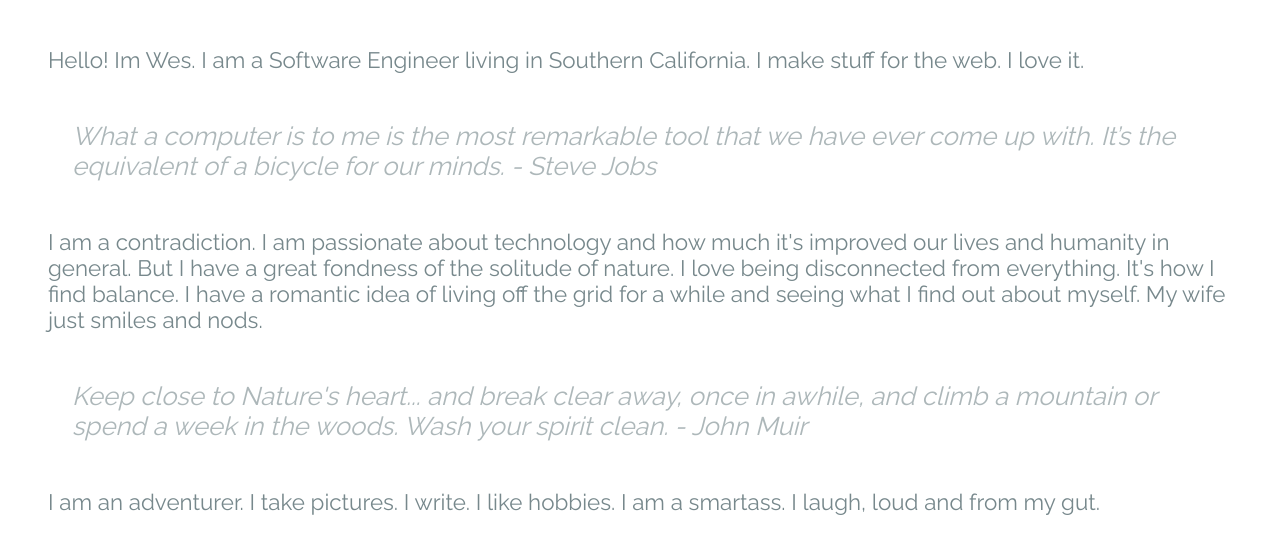
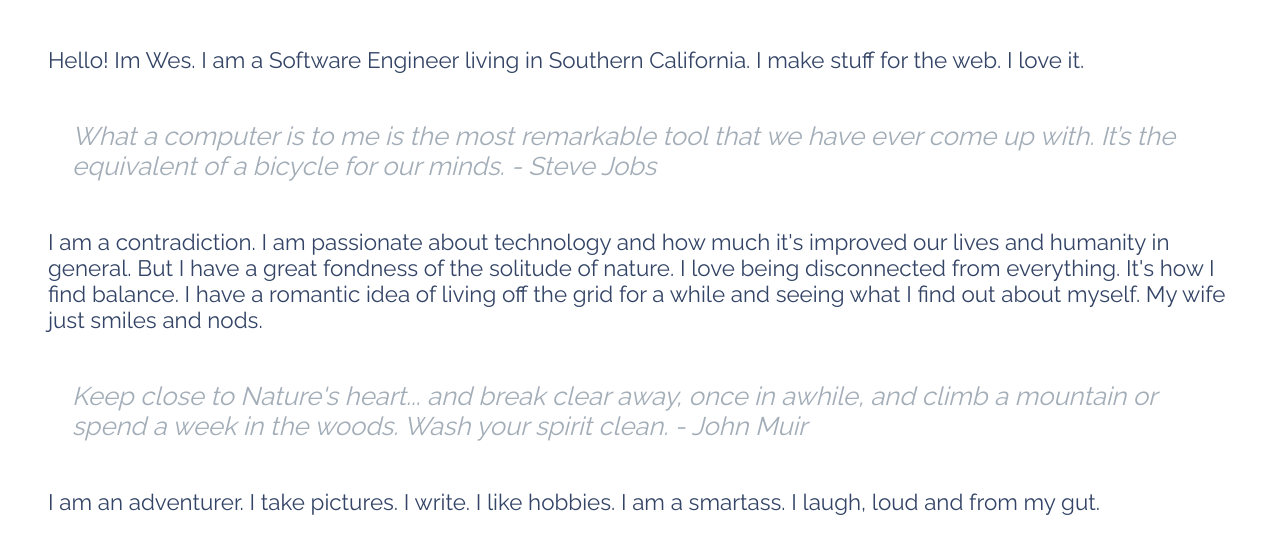
Before and after one commit to westlywright/west_ly, a website: page index.html in a window 1280 px wide. Shown: the part 402-938 px from the top of the page. Drawn offline with Linux system fonts and the light colour scheme.

Commit message:
Added some variables

```diff
--- a/dist/css/main.css
+++ b/dist/css/main.css
@@ -63,6 +63,9 @@ article, aside, details, figcaption, figure, footer, header, hgroup, main, menu,
   cf()
 */
 /**
+ * variables:
+ */
+/**
  * OOCSS:
  */
 .text-center {
@@ -117,7 +120,7 @@ body {
   -moz-box-sizing: border-box;
   -webkit-box-sizing: border-box;
   box-sizing: border-box;
-  color: #77888c;
+  color: #334466;
   font-size: 1.4rem; }
 
 .main-header {
@@ -251,6 +254,7 @@ body {
       margin-bottom: 1rem; }
 
 quote {
+  color: #667788;
   display: block;
   font-size: 1.6rem;
   font-style: italic;
--- a/dist/scss/main.scss
+++ b/dist/scss/main.scss
@@ -6,6 +6,15 @@
  * This to be able to use gridle mixins, etc...
  */
 @import 'index';
+
+
+/**
+ * variables:
+ */
+
+// color pallete
+$font-color: #334466;
+$font-accent: #667788;
 
 $body-font: 'Raleway', 'Lato', sans-serif;
 
@@ -58,7 +67,7 @@ body {
 
 body {
     @include box-sizing(border-box);
-    color:#77888c;
+    color:$font-color;
     font-size: 1.4rem;
 }
 
@@ -140,6 +149,7 @@ body {
     }
 }
 quote {
+    color: $font-accent;
     display: block;
     font-size: 1.6rem;
     font-style: italic;
```
